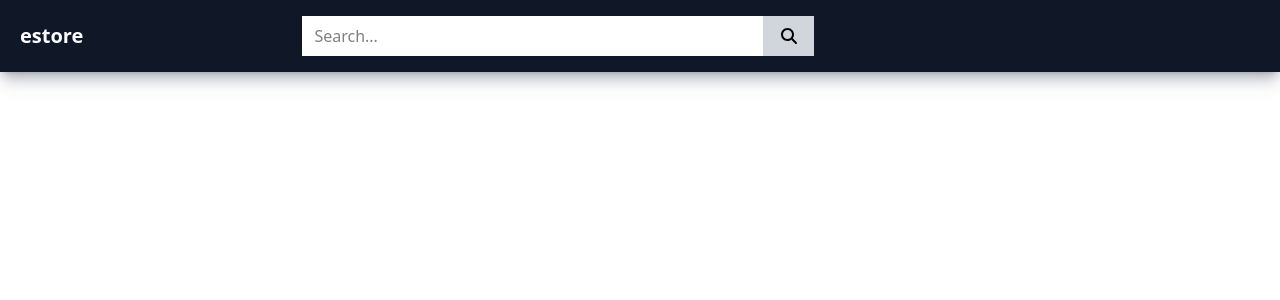
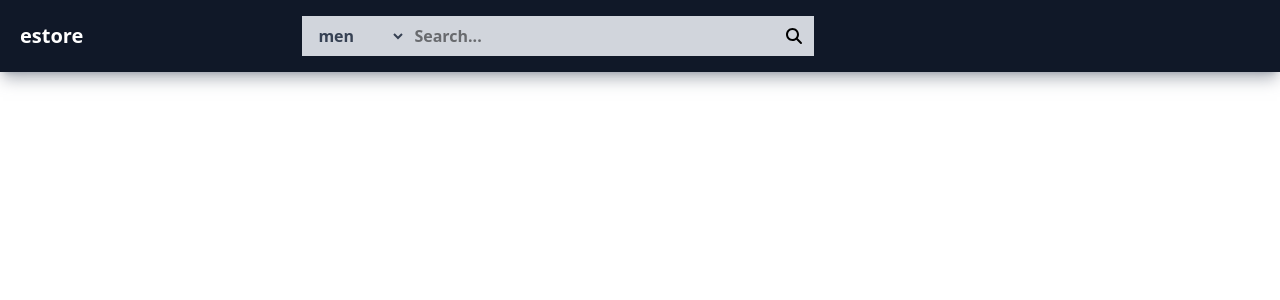
Before and after one commit to gurunadham/estore, an Angular app: page / in a window 1280 px wide. Shown: the top 300 px of the page. Built offline with nearby package versions, Linux system fonts and the light colour scheme.

Commit message:
dropdown in searchbar

```diff
--- a/src/app/components/header/header.component.html
+++ b/src/app/components/header/header.component.html
@@ -4,7 +4,12 @@
             <h1 class="text-xl font-bold">estore</h1>
         </div>
         <div class="p-0 my-4 w-[40%] h-[2.5rem] bg-white flex items-center">
-            <input class="w-[90%] h-full inline-block border-none outline-none px-3" placeholder="Search... "/>
+            <select class="w-auto h-full inline-block border-none outline-none bg-gray-300 text-gray-700 font-semibold px-3">
+                <option value="">men</option>
+                <option value="">women</option>
+                <option value="">kids</option>
+            </select>
+            <input class="w-[90%] bg-gray-300 h-full border-none font-semibold px-2 pr-5" placeholder="Search... "/>
             <button class="w-[10%] h-10 border-none bg-gray-300 flex justify-center items-center">
                 <fa-icon [icon]="faSearch"></fa-icon>
             </button>
```
